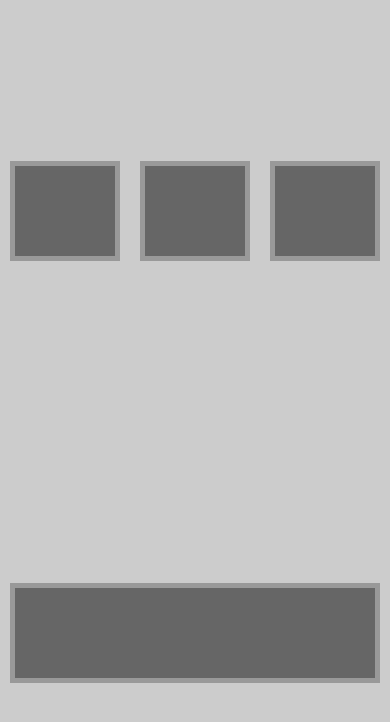
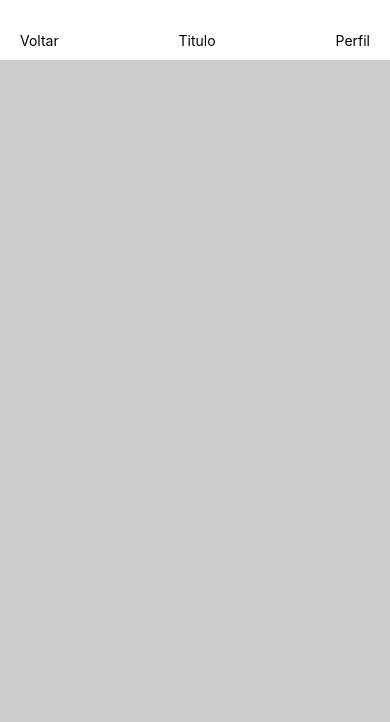
Before and after one commit to isaacfrancisco/front-end-react-native, a React Native app in the folder flexbox/: screen / in a window 390 px wide. Shown: the top 722 px of the page. Built offline with nearby package versions, Linux system fonts and the light colour scheme.

Commit message:
feat: styling text.
solves task card #F0005.

```diff
--- a/flexbox/App.js
+++ b/flexbox/App.js
@@ -1,14 +1,15 @@
 import React, {Component} from 'react';
-import {View, StyleSheet} from 'react-native';
+import {View, StyleSheet, Text} from 'react-native';
 
 export default class App extends Component {
   render() {
     return (
       <View style={styles.container}>
-        <View style={styles.box} />
-        <View style={styles.box} />
-        <View style={styles.box} />
-        <View style={styles.box} />
+        <View style={styles.header}>
+          <Text>Voltar</Text>
+          <Text>Titulo</Text>
+          <Text>Perfil</Text>
+        </View>
       </View>
     );
   }
@@ -18,17 +19,14 @@ const styles = StyleSheet.create({
   container: {
     backgroundColor: '#CCC',
     flex: 1,
+  },
+  header: {
+    height: 60,
+    backgroundColor: '#FFF',
+    paddingTop: 20,
     flexDirection: 'row',
-    flexWrap: 'wrap',
-    alignContent: 'space-around',
-  },
-  box: {
-    height: 100,
-    flex: 1,
-    minWidth: 100,
-    backgroundColor: '#666',
-    borderColor: '#999',
-    borderWidth: 5,
-    margin: 10,
+    justifyContent: 'space-between',
+    paddingHorizontal: 20,
+    alignItems: 'center',
   },
 });
```
